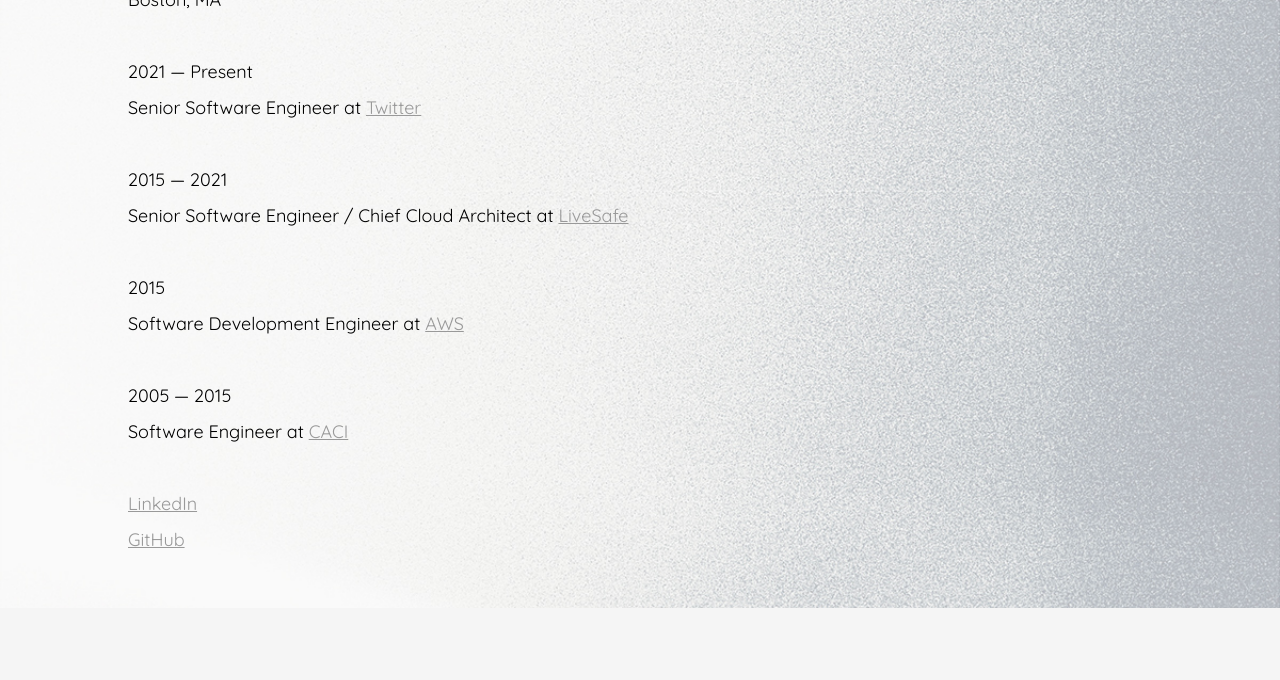
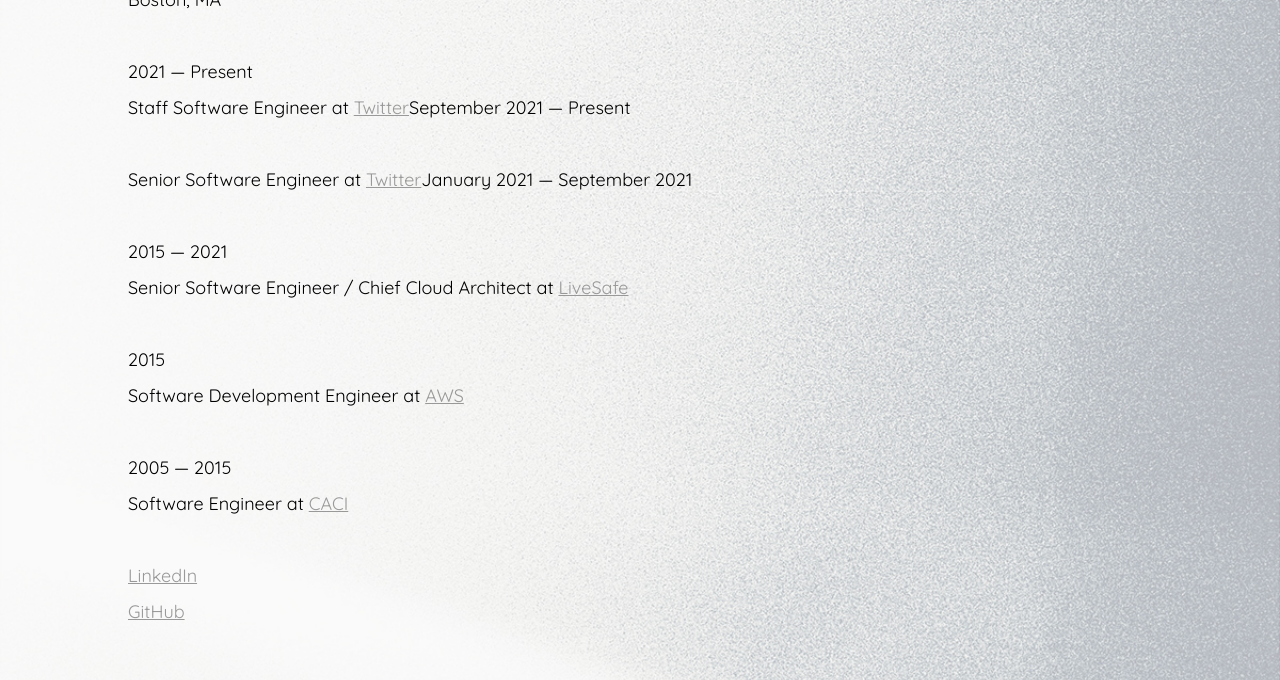
Before and after one commit to stuartsaltzman/stuartsaltzman.github.io, a plain HTML site: page index.html in a window 1280 px wide. Shown: the part 222-902 px from the top of the page. Before the commit the page ends 830 px from the top, so only its background shows below. Drawn offline with Linux system fonts and the light colour scheme.

Commit message:
Update Twitter role

```diff
--- a/index.html
+++ b/index.html
@@ -64,7 +64,8 @@
 		Boston, MA<br><br>
 
 		2021 &mdash; Present<br>
-		Senior Software Engineer at <a href="https://about.twitter.com/">Twitter</a><br><br>
+		Staff Software Engineer at <a href="https://about.twitter.com/">Twitter</a>September 2021 &mdash; Present<br><br>
+		Senior Software Engineer at <a href="https://about.twitter.com/">Twitter</a>January 2021 &mdash; September 2021<br><br>
 
 		2015 &mdash; 2021<br>
 		Senior Software Engineer / Chief Cloud Architect at <a href="https://www.livesafemobile.com/">LiveSafe</a><br><br>
```
